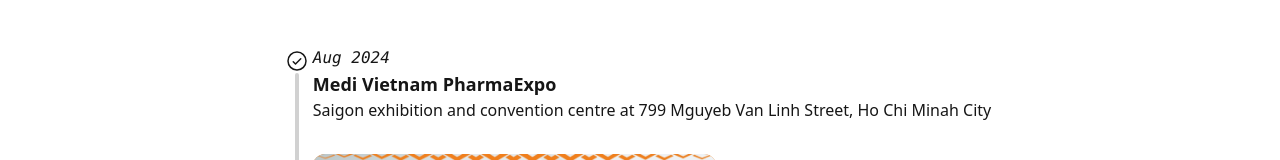
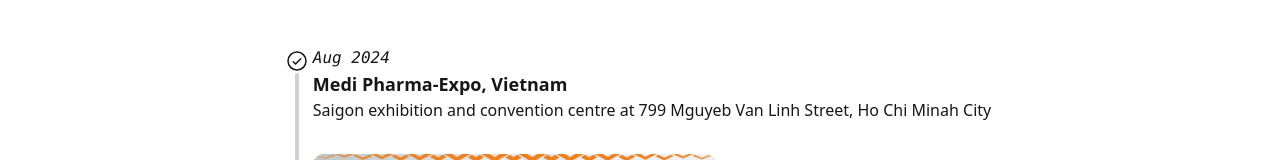
Before and after one commit to decipher-cs/kriptpharma, a React (Vite) app: page /exhibition in a window 1280 px wide. Shown: the part 217-377 px from the top of the page. Built offline with nearby package versions, Linux system fonts and the light colour scheme.

Commit message:
Fix: corrected text in exhibition

```diff
--- a/src/routes/exhibition.lazy.tsx
+++ b/src/routes/exhibition.lazy.tsx
@@ -11,7 +11,7 @@ export const Route = createLazyFileRoute('/exhibition')({
                 {[
                     {
                         time: 'Aug 2024',
-                        heading: 'Medi Vietnam PharmaExpo',
+                        heading: 'Medi Pharma-Expo, Vietnam ',
                         description:
                             'Saigon exhibition and convention centre at 799 Mguyeb Van Linh Street, Ho Chi Minah City',
                     },
```
